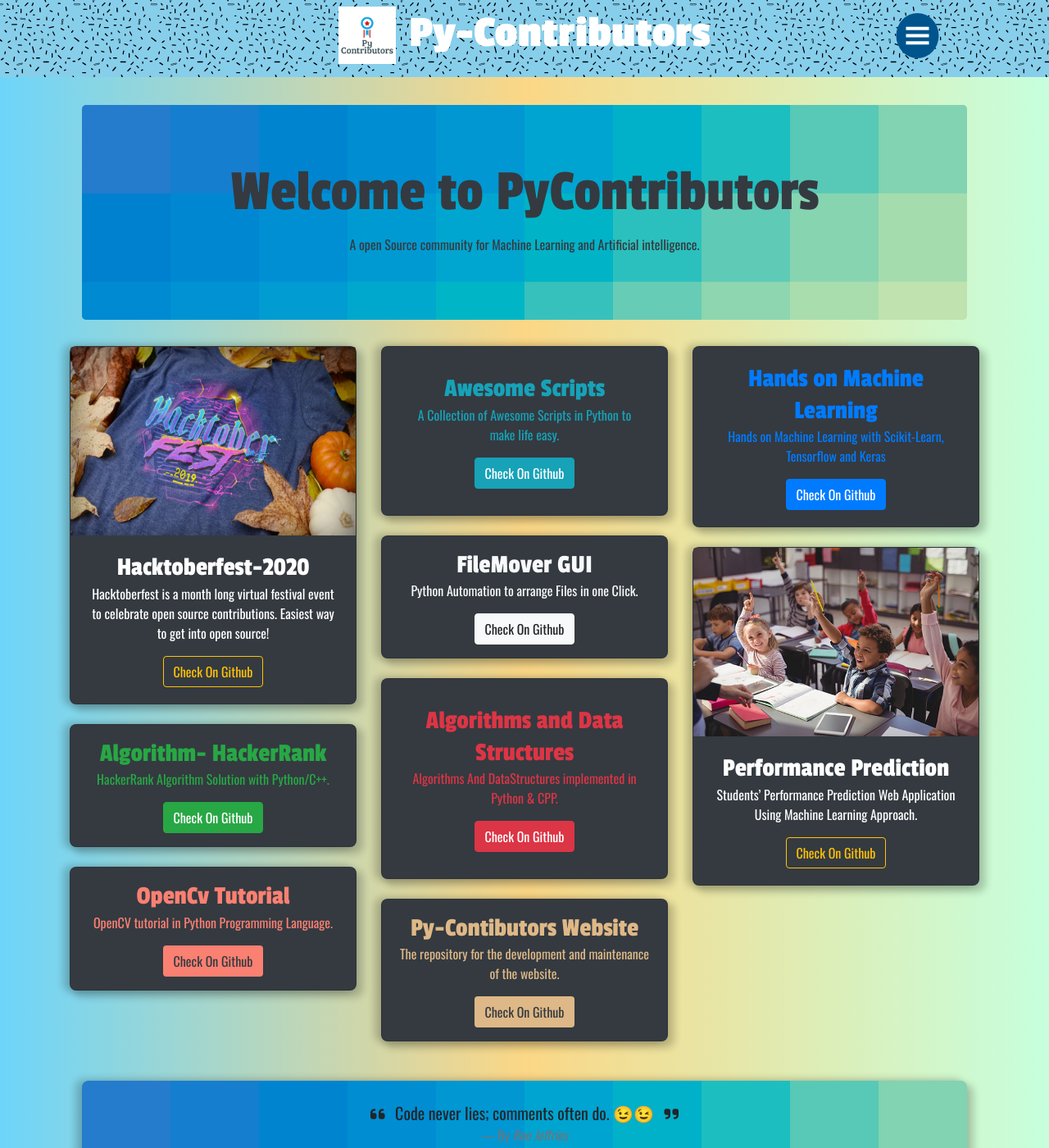
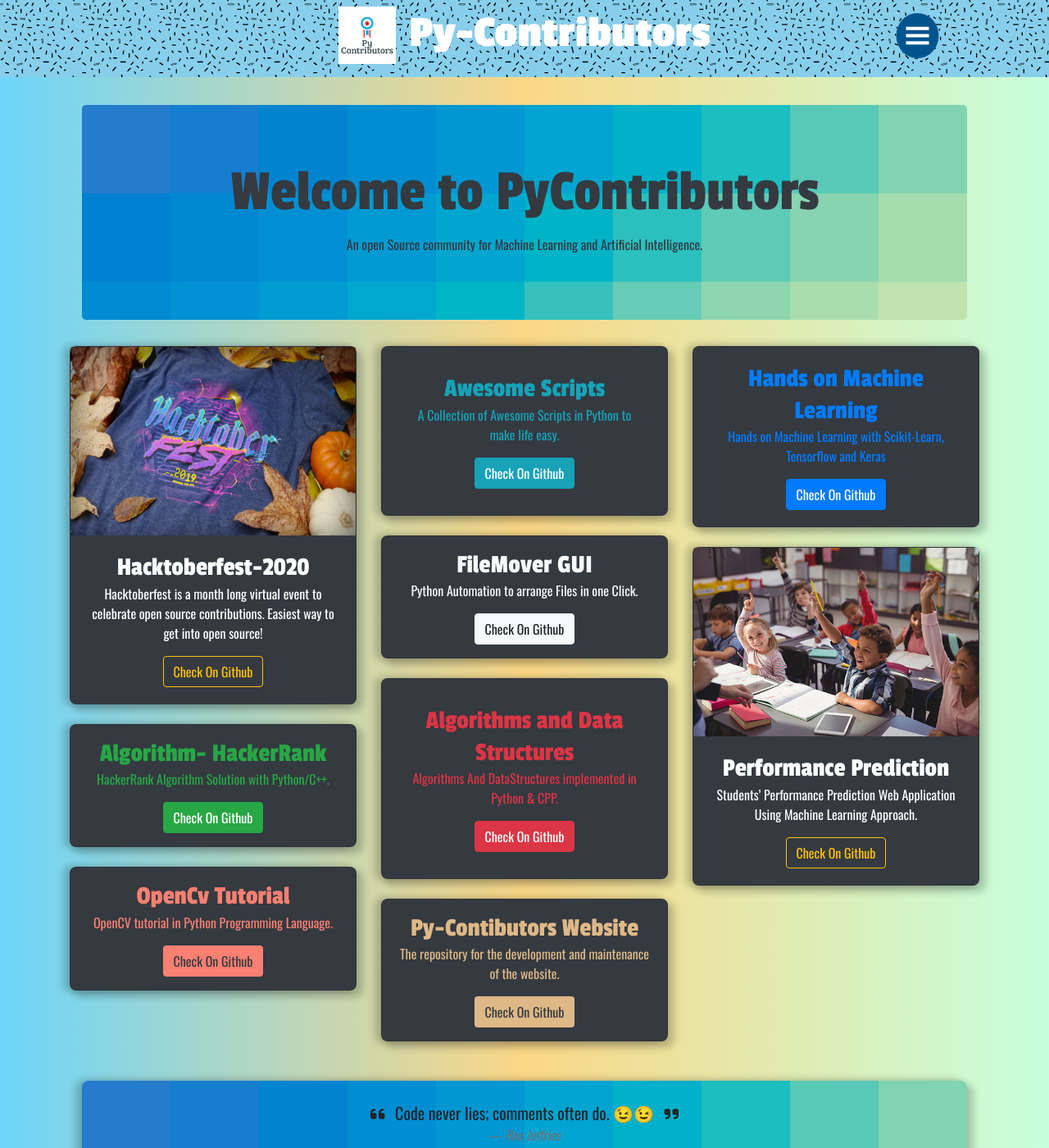
Before and after one commit to Py-Contributors/py-contributors.github.io, a Jekyll site: the page built from index.html, in a window 1280 px wide and 1400 px high. Shown: the whole window at 82% size. Built offline with Jekyll 4.4.1, drawn with Linux system fonts in a browser that asks for light colours; nearby versions of some CDN libraries.

Commit message:
Fixed minor issues

```diff
--- a/index.html
+++ b/index.html
@@ -11,7 +11,7 @@
 	<div class="jumbotron text-dark text-center">
 		<div class="jumbo-content">
 		<h1 class="display-3"><strong>Welcome to PyContributors</strong></h1>
-		<p>A open Source community for Machine Learning and Artificial intelligence.</p>
+		<p>An open Source community for Machine Learning and Artificial Intelligence.</p>
 		</div>
 	</div>
 </div>
@@ -26,7 +26,7 @@
 	<img class="card-img-top" src="/assets/img/project image/hacktoberfest.jpeg" alt="{{post.post_title}}">
         <div class="card-body">
          <h2 class="card-title mb-0">Hacktoberfest-2020</h2>
-          <p class="card-text">Hacktoberfest is a month long virtual festival event to celebrate open source contributions. Easiest way to get into open source!</p>
+          <p class="card-text">Hacktoberfest is a month long virtual event to celebrate open source contributions. Easiest way to get into open source!</p>
 		<a href="http://github.com/py-contributors/hacktoberfest-2020/" class="btn btn-outline-warning">Check On Github</a>
         </div>
       </div>
@@ -150,7 +150,7 @@
 		<!-- Quote-->
 	<blockquote class="p-4 blockquote mt-4 text-center bgCst">
 	<p class="mb-0"><i class="fa fa-quote-left mr-2"></i> Code never lies; comments often do. 😉😉 <i class="fa fa-quote-right ml-2"></i></p>
-		<footer class="blockquote-footer">By <cite title="Source Title">Ron Jeffries</cite></footer>
+		<footer class="blockquote-footer"><cite title="Source Title">Ron Jeffries</cite></footer>
 	</blockquote>
 	</div>
 </div>
--- a/join-us/index.html
+++ b/join-us/index.html
@@ -36,7 +36,7 @@
 
 <h3> Connect with community</h3><hr>
 <ul>
-<li><a href="https://github.com/py-contributors/" target="_blank"><img class="logo" src="https://raw.githubusercontent.com/DrakeEntity/project-Image/master/github-logo.jpg"> Github</a></li>
+<li><a href="https://github.com/py-contributors/" target="_blank"><img class="logo" src="/assets/img/Github_logo.png"> Github</a></li>
 <li><a href="https://discord.gg/JfbK3bS" target="_blank"><img class="logo"src="https://raw.githubusercontent.com/DrakeEntity/project-Image/master/discord-logo.png"> Discord</a></li>
 </ul>
 <h3>Resources to Learn about Opensource :</h3><hr>
```
Also changed, not shown: assets/img/Github_logo.png (added), 1 other file.
